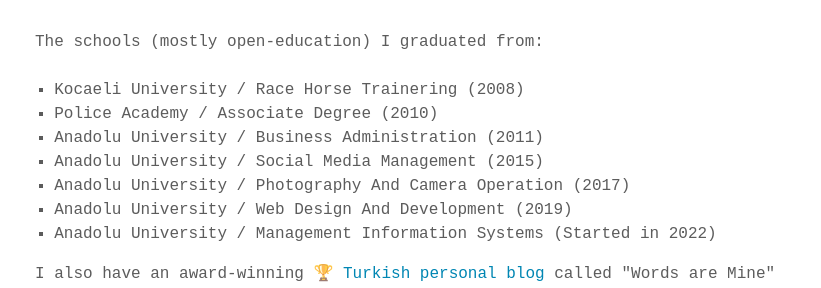
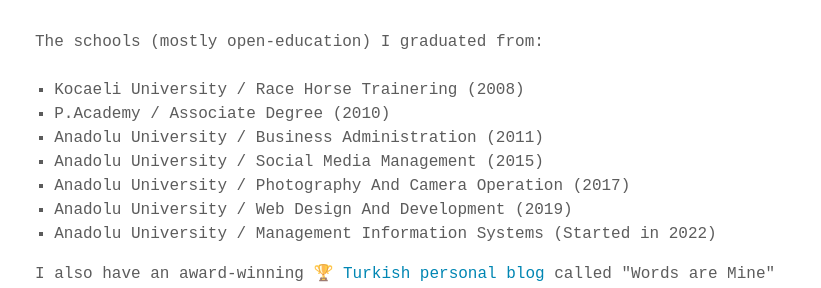
Before and after one commit to iltekin/iltekin.github.io, a Jekyll site: the page built from about.md, in a window 1280 px wide. Shown: the part 602-890 px from the top of the page, without its empty margins (229-1050 px from the left). Built offline with Jekyll 4.4.1, drawn with Linux system fonts in a browser that asks for light colours; some web fonts are replaced.

Commit message:
edit about page

```diff
--- a/about.md
+++ b/about.md
@@ -44,7 +44,7 @@
 <p>The schools (mostly open-education) I graduated from:</p>
 <ul>
 <li>Kocaeli University / Race Horse Trainering (2008)</li>
-<li>Police Academy / Associate Degree (2010)</li>
+<li>P.Academy / Associate Degree (2010)</li>
 <li>Anadolu University / Business Administration (2011)</li>
 <li>Anadolu University / Social Media Management (2015)</li>
 <li>Anadolu University / Photography And Camera Operation (2017)</li>
```
